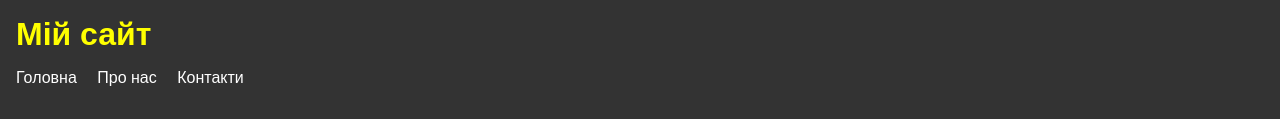
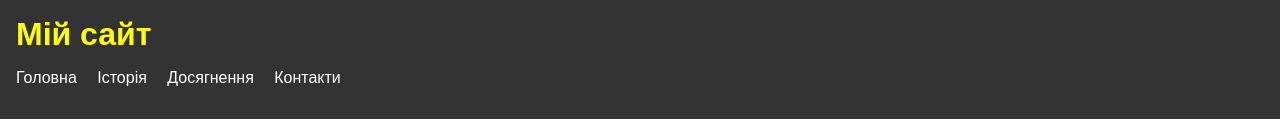
Before and after one commit to Dimablidun2007/my-project, a plain HTML site: page index.html in a window 1280 px wide. Shown: the top 133 px of the page. Drawn offline with Linux system fonts and the light colour scheme.

Commit message:
Update index.html

```diff
--- a/index.html
+++ b/index.html
@@ -11,7 +11,8 @@
     <nav>
       <ul>
         <li><a href="#">Головна</a></li>
-        <li><a href="#">Про нас</a></li>
+        <li><a href="#">Історія</a></li>
+         <li><a href="#">Досягнення</a></li>
         <li><a href="#">Контакти</a></li>
       </ul>
     </nav>
```
